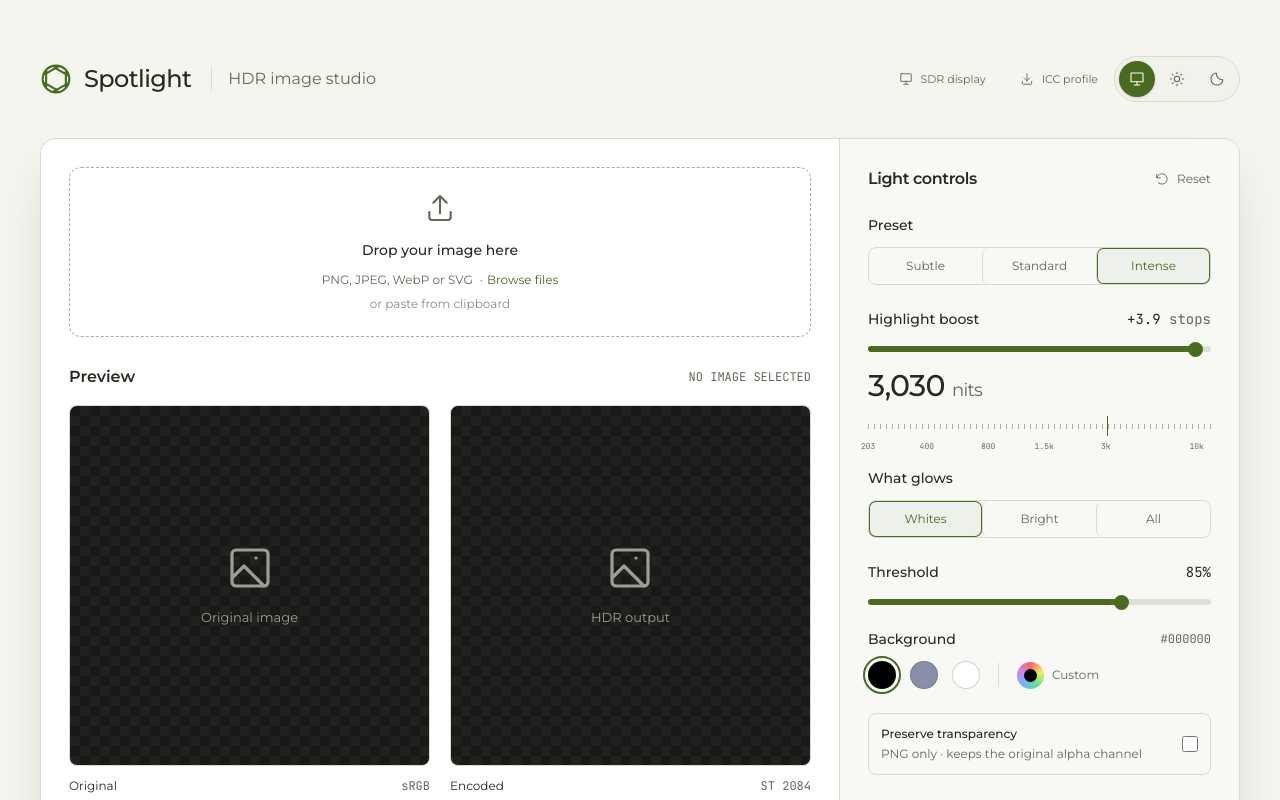
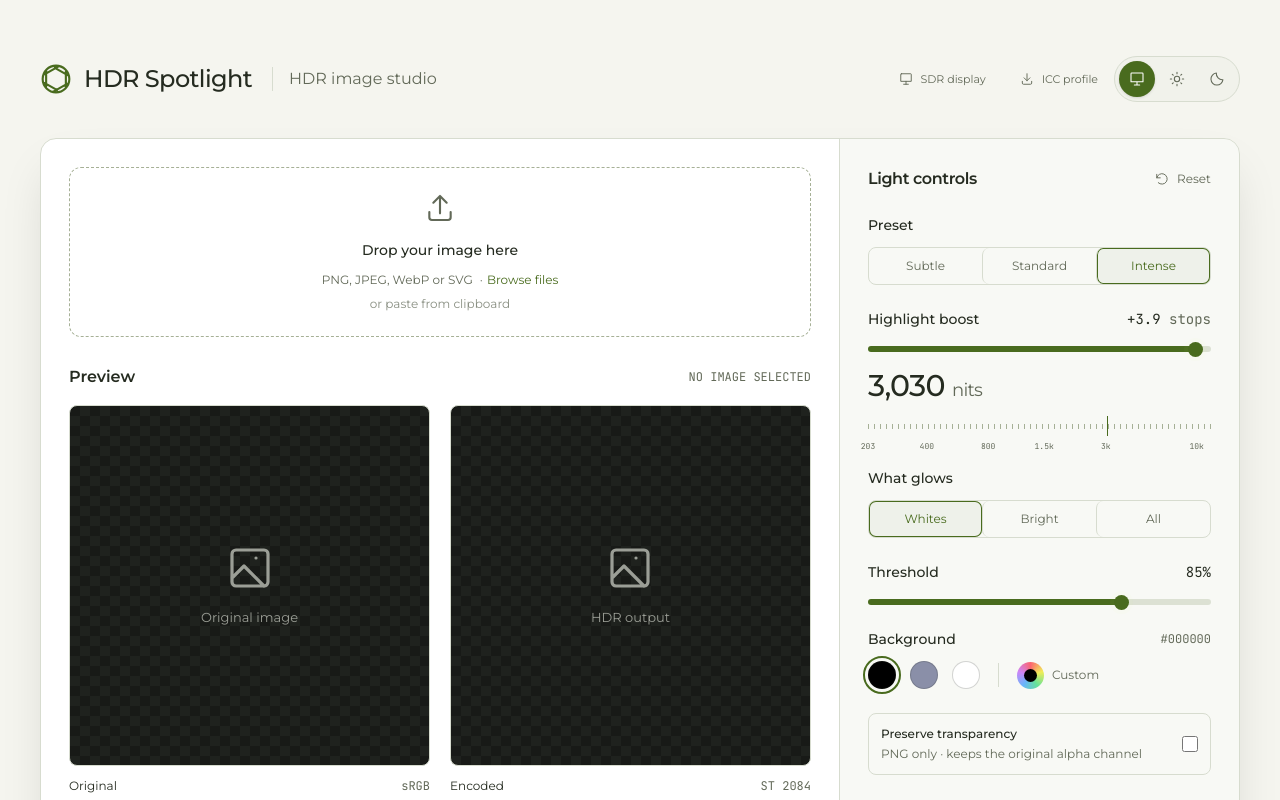
Before and after one commit to raindrop-ua/hdr-spotlight, an Angular app: page / in a window 1280 px wide. Shown: the top 800 px of the page. Built offline with nearby package versions, Linux system fonts and the light colour scheme.

Commit message:
chore: update bench component title for clarity and improved branding

```diff
--- a/src/app/features/bench/bench.component.html
+++ b/src/app/features/bench/bench.component.html
@@ -3,7 +3,7 @@
     <div class="flex items-center gap-3">
       <app-icon name="aperture" class="size-8 text-accent" />
       <h1 class="text-2xl font-medium tracking-tight">
-        Spotlight<span class="sr-only"> HDR image encoder</span>
+        HDR Spotlight<span class="sr-only"> HDR image encoder</span>
       </h1>
       <span class="ml-2 hidden border-l border-line pl-4 text-s text-muted sm:block"
         >HDR image studio</span
```
